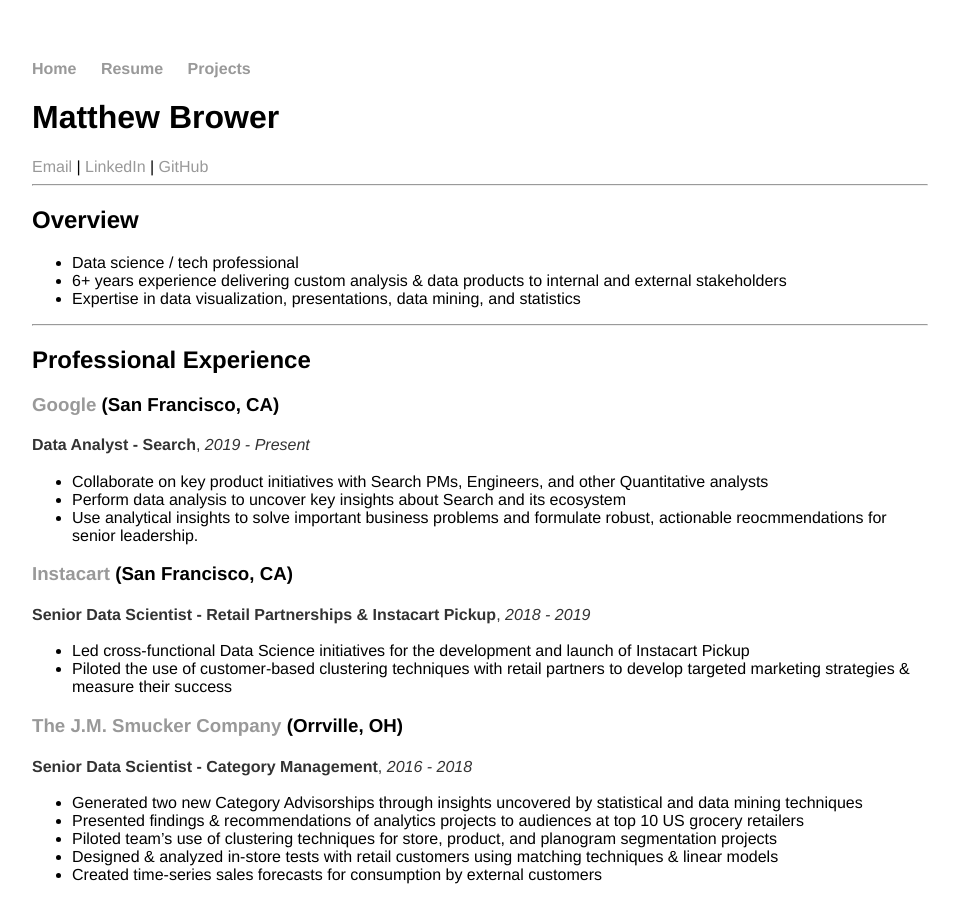
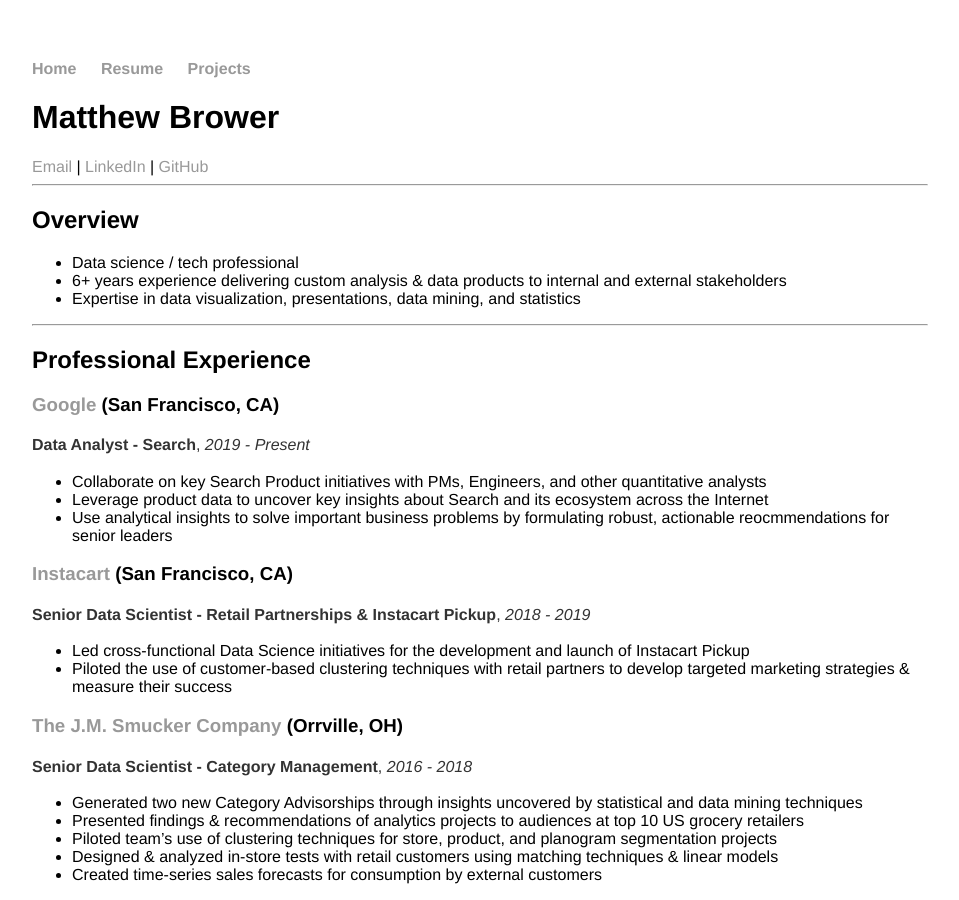
Before and after one commit to MatthewBrower/matthewbrower.github.io, a Jekyll site: the page built from resume/index.md, in a window 1280 px wide and 900 px high. Shown: the whole window, without its empty margins (160-1119 px from the left). Built offline with Jekyll 4.4.1, drawn with Linux system fonts in a browser that asks for light colours.

Commit message:
Update index.md

```diff
--- a/resume/index.md
+++ b/resume/index.md
@@ -23,9 +23,9 @@
 
 ### [Google](https://www.google.com) (San Francisco, CA)
 __Data Analyst - Search__, _2019 - Present_
-- Collaborate on key product initiatives with Search PMs, Engineers, and other Quantitative analysts
-- Perform data analysis to uncover key insights about Search and its ecosystem
-- Use analytical insights to solve important business problems and formulate robust, actionable reocmmendations for senior leadership.
+- Collaborate on key Search Product initiatives with PMs, Engineers, and other quantitative analysts
+- Leverage product data to uncover key insights about Search and its ecosystem across the Internet
+- Use analytical insights to solve important business problems by formulating robust, actionable reocmmendations for senior leaders
 
 ### [Instacart](https://www.instacart.com/) (San Francisco, CA)
 __Senior Data Scientist - Retail Partnerships & Instacart Pickup__, _2018 - 2019_
```
